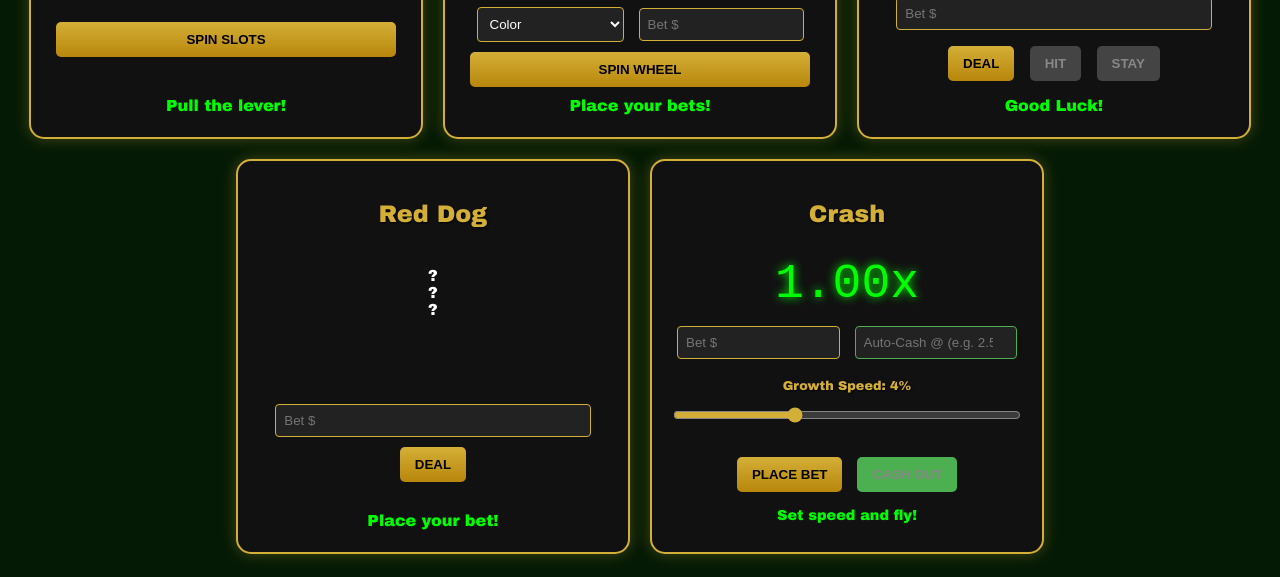
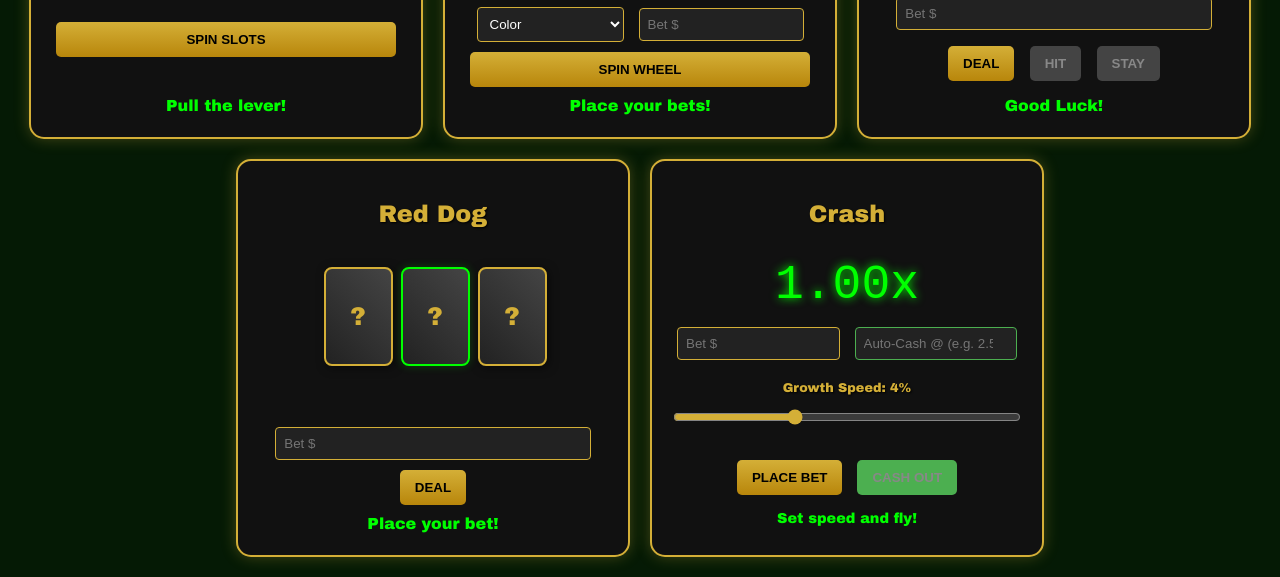
Before and after one commit to wesleyogibbons-ctrl/Big-Casino, a plain HTML site: page index.html in a window 1280 px wide. Shown: the part 714-1291 px from the top of the page. Drawn offline with Linux system fonts and the light colour scheme.

Commit message:
Update style.css

```diff
--- a/style.css
+++ b/style.css
@@ -57,3 +57,60 @@ input, select { background: #222; color: #fff; border: 1px solid #d4af37; paddin
     min-height: 25px;
     color: #00ff00;
 }
+/* --- RED DOG 3D ANIMATIONS --- */
+.rd-table {
+    display: flex;
+    justify-content: center;
+    gap: 12px;
+    perspective: 1000px; /* Essential for 3D look */
+    margin: 20px 0;
+}
+
+.card-slot {
+    width: 65px;
+    height: 95px;
+}
+
+.card-inner {
+    position: relative;
+    width: 100%;
+    height: 100%;
+    text-align: center;
+    transition: transform 0.6s cubic-bezier(0.4, 0, 0.2, 1);
+    transform-style: preserve-3d;
+}
+
+/* The Flip Class */
+.flipped { transform: rotateY(180deg); }
+
+.card-front, .card-back {
+    position: absolute;
+    width: 100%;
+    height: 100%;
+    backface-visibility: hidden;
+    display: flex;
+    align-items: center;
+    justify-content: center;
+    font-size: 1.6rem;
+    border-radius: 8px;
+    border: 2px solid #d4af37;
+    box-shadow: 2px 2px 10px rgba(0,0,0,0.5);
+}
+
+.card-front {
+    background: linear-gradient(45deg, #222, #444);
+    color: #d4af37;
+}
+
+.card-back {
+    background-color: white;
+    color: black;
+    transform: rotateY(180deg);
+    font-family: 'Georgia', serif;
+    font-weight: bold;
+}
+
+.center-card .card-front {
+    border-color: #00ff00;
+    box-shadow: 0 0 10px rgba(0, 255, 0, 0.2);
+}
```
